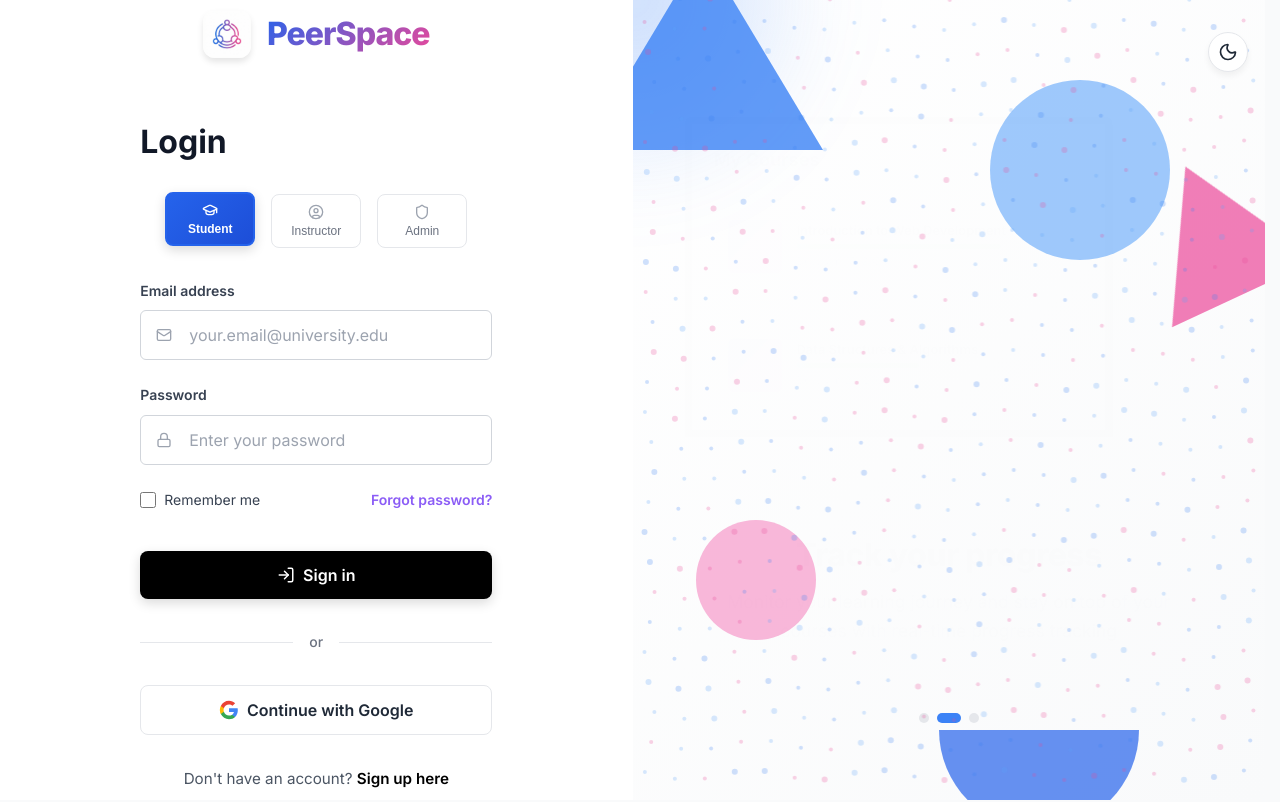
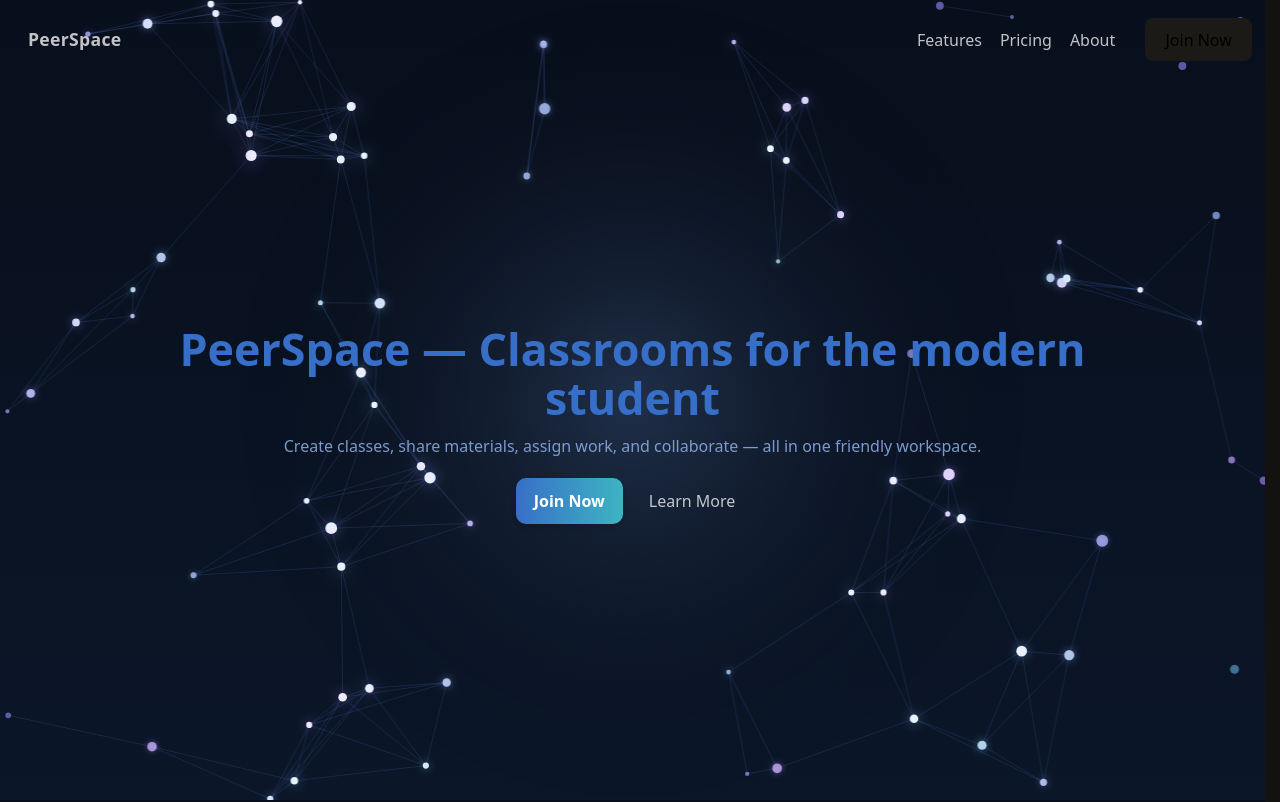
Before and after one commit to A-Elbana/PeerSpace, a React (Vite) app in the folder client/: page / in a window 1280 px wide. Before the commit this address led to /login. Shown: the top 802 px of the page. Built offline with nearby package versions, Linux system fonts and the light colour scheme.

Commit message:
Added Landing Page Route

```diff
--- a/client/src/App.tsx
+++ b/client/src/App.tsx
@@ -2,6 +2,7 @@ import { BrowserRouter as Router, Routes, Route, Navigate } from 'react-router-d
 import Login from './components/Login';
 import Signup from './components/Signup';
 import './App.css';
+import LandingPage from './pages/LandingPage';
 
 /**
  * Main Application Component
@@ -11,11 +12,11 @@ function App() {
   return (
     <Router>
       <Routes>
-        <Route path="/" element={<Navigate to="/login" replace />} />
+        <Route path="/" element={<LandingPage />} />
         <Route path="/login" element={<Login />} />
         <Route path="/signup" element={<Signup />} />
         {/* Fallback route for 404 */}
-        <Route path="*" element={<Navigate to="/login" replace />} />
+        <Route path="*" element={<LandingPage />} />
       </Routes>
     </Router>
   );
--- a/client/src/pages/LandingPage.tsx
+++ b/client/src/pages/LandingPage.tsx
@@ -3,6 +3,7 @@ import Navbar from '../components/Navbar'
 import Hero from '../components/Hero'
 import Features from '../components/Features'
 import Footer from '../components/Footer'
+import '../styles/landing.css';
 
 const LandingPage: React.FC = () => {
   return (
--- a/client/src/styles/landing.css
+++ b/client/src/styles/landing.css
@@ -226,3 +226,34 @@ main {
     padding-top: 84px;
   }
 }
+
+
+body {
+  display: flex;
+  min-height: 100vh;
+  min-width: 320px;
+  font-family: system-ui, Avenir, Helvetica, Arial, sans-serif;
+  line-height: 1.5;
+  font-weight: 400;
+  color-scheme: light dark;
+  color: rgba(255, 255, 255, 0.87);
+  background-color: var(--color-black-950);
+  font-synthesis: none;
+  text-rendering: optimizeLegibility;
+}
+
+a {
+  font-weight: 500;
+  color: var(--color-tech-blue-500);
+  text-decoration: inherit;
+}
+
+button {
+  border-radius: 8px;
+  border: 1px solid transparent;
+  padding: 0.6em 1.2em;
+  font-size: 1em;
+  font-weight: 500;
+  font-family: inherit;
+  background-color: var(--color-black-900);
+}
```
Also changed, not shown: 1 other file (tests, documents, lock files or other folders).
